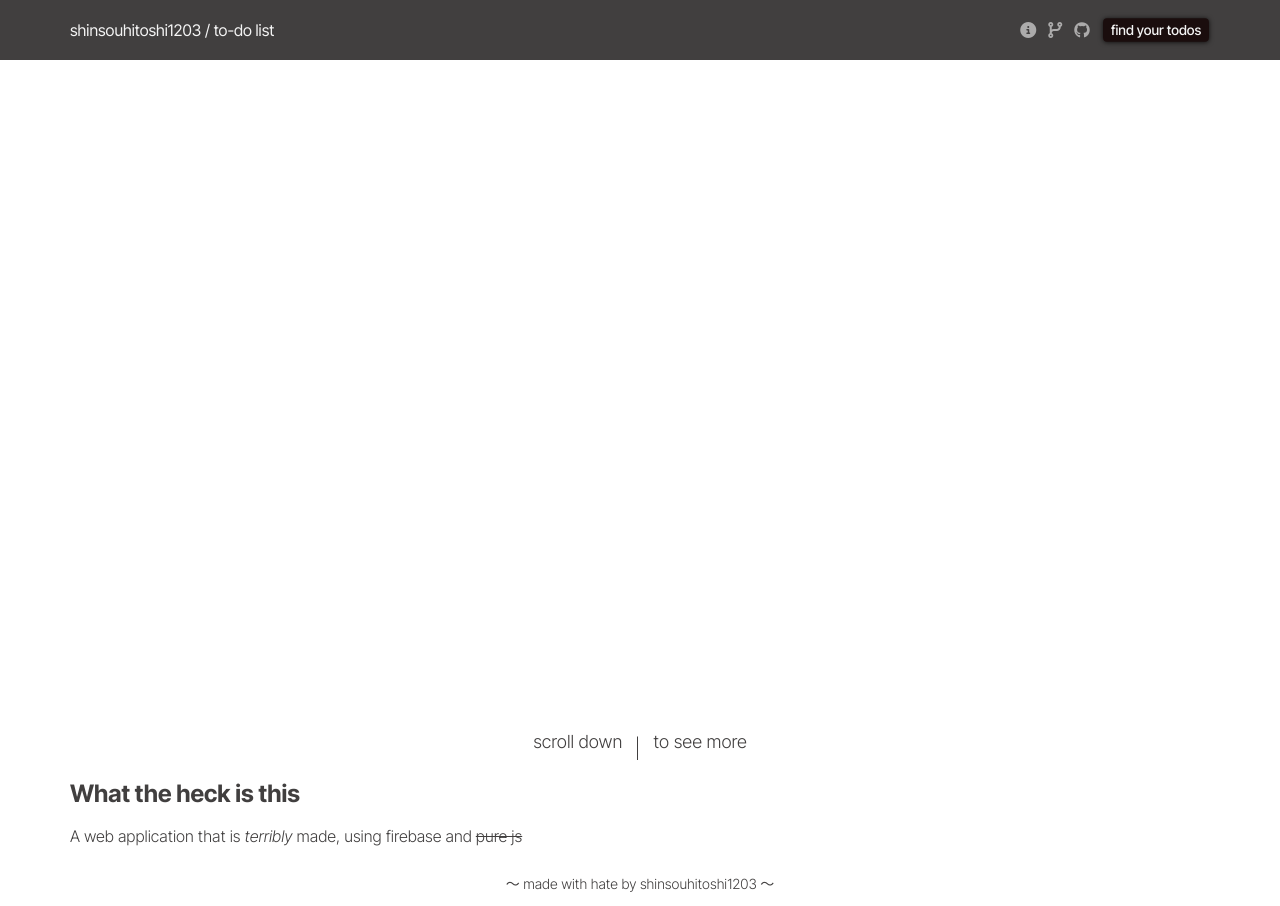
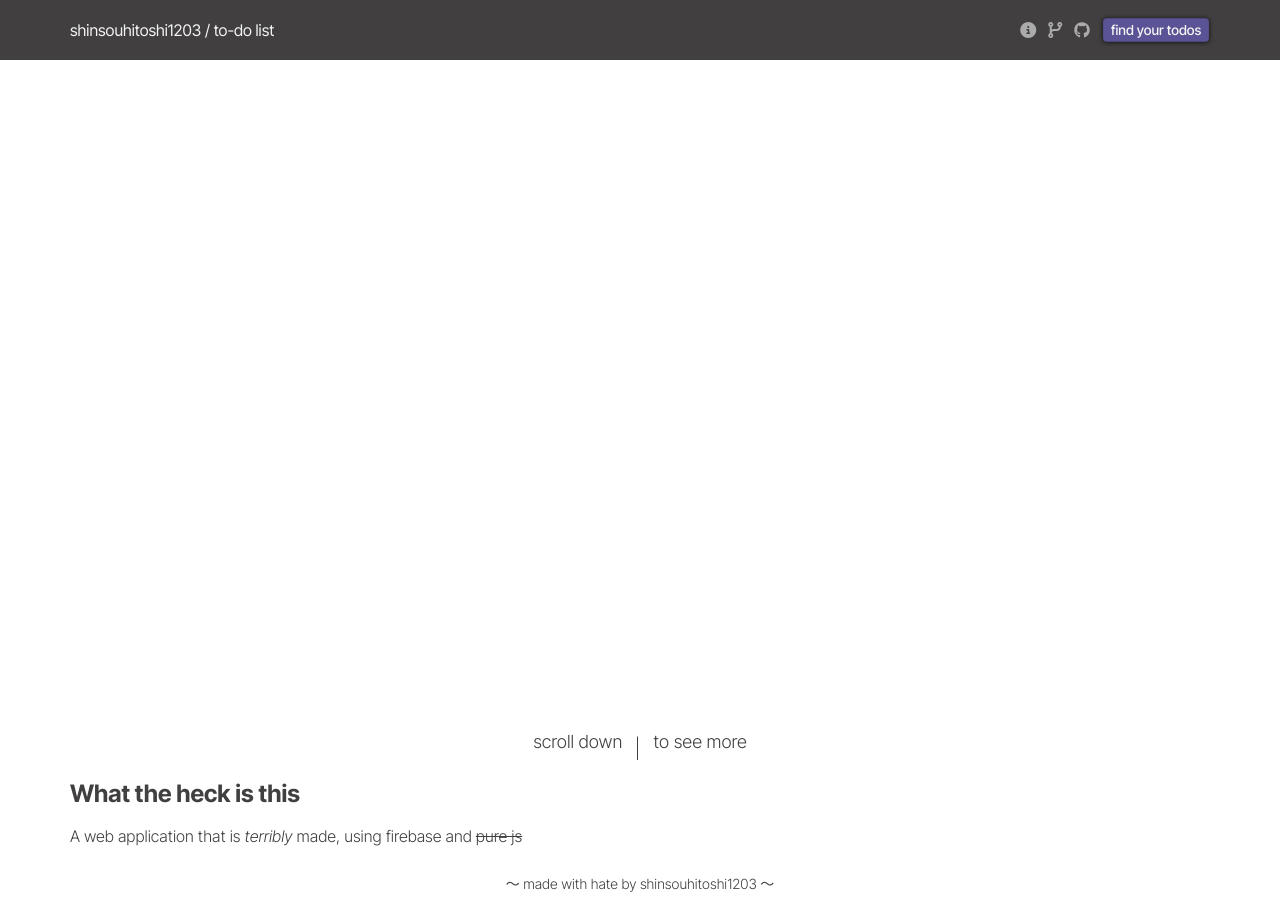
Before and after one commit to shinsouhitoshi1203/todolist, a website: page index.html in a window 1280 px wide. In both pictures the pointer is over the button "find your todos". Drawn offline with nearby package versions, Linux system fonts and the light colour scheme; files that its build step writes are made by us from their sources.

Commit message:
todos/fix button1 color

```diff
--- a/assets/scss/components/web/_buttons.scss
+++ b/assets/scss/components/web/_buttons.scss
@@ -9,7 +9,7 @@
         @include o.transition(.15s, null, color, background, scale, box-shadow);
 
         &:hover {
-            background: #1a0d0d; color: var(--button-dark-txt); scale: 0.98;
+            background: #5a5396; color: var(--button-dark-txt); scale: 0.98;
             box-shadow: 0px 0.5px 5px rgba( 0 0 0 / .8);
         }
     }
```
